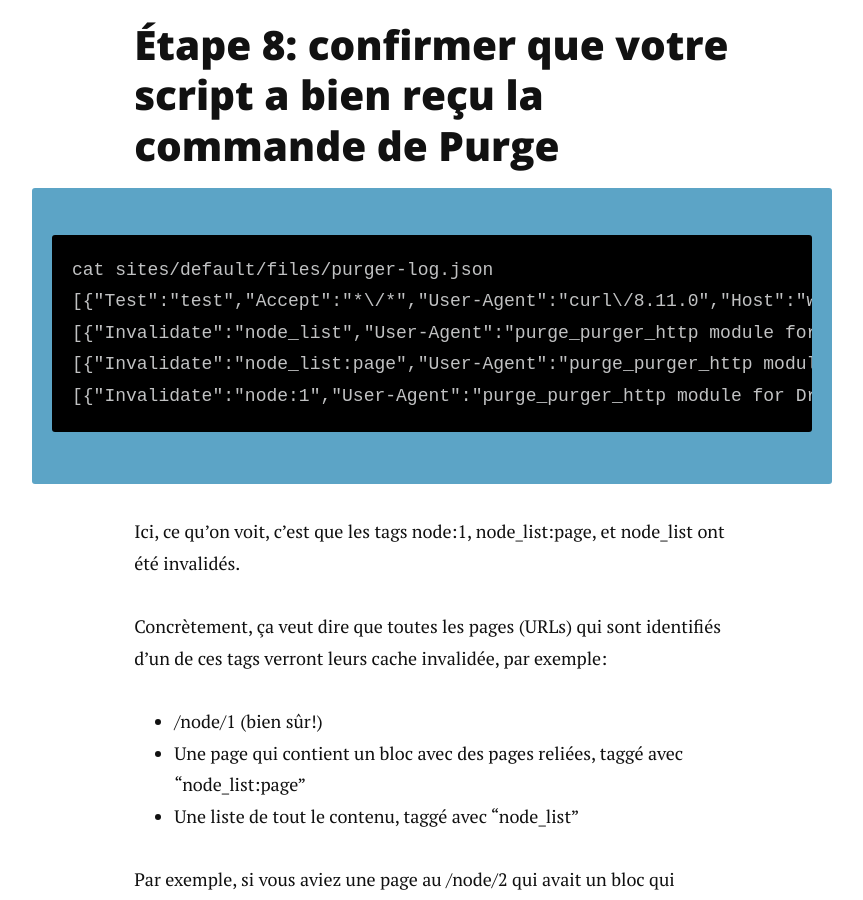
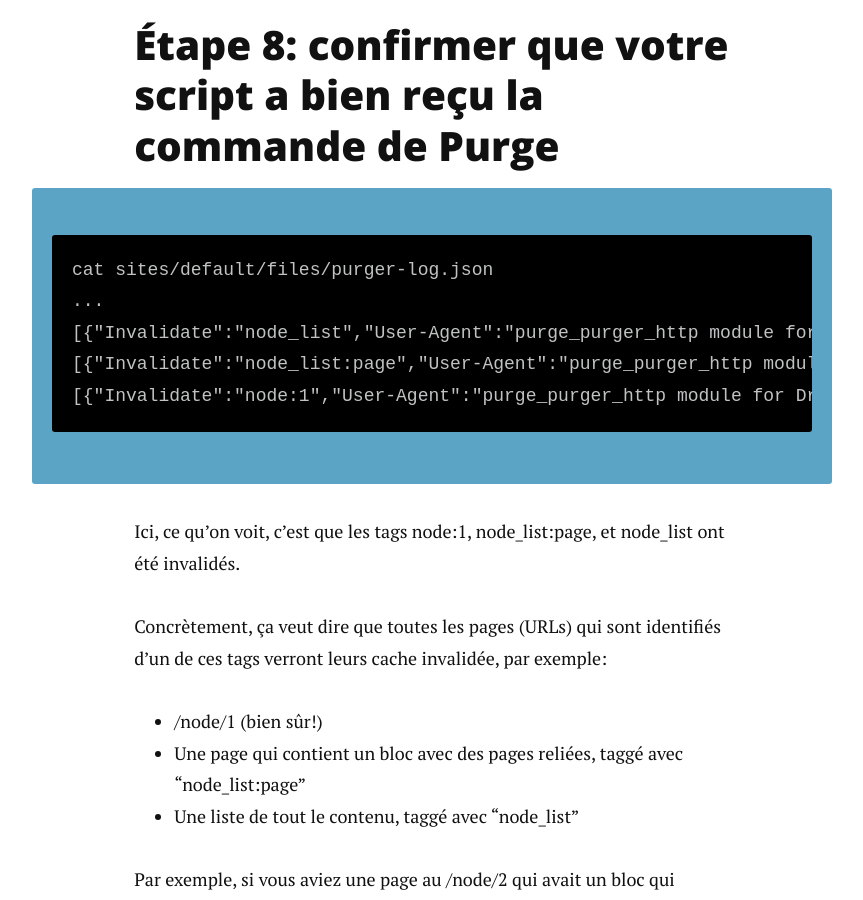
Before and after one commit to alberto56/dcycleblog, a Jekyll site: the page built from docs/_posts/2025-12-17-purge.md, in a window 1280 px wide and 900 px high, scrolled down 5356 px. Shown: the whole window, without its empty margins (208-1071 px from the left). Built offline with Jekyll 4.4.1, drawn with Linux system fonts in a browser that asks for light colours; comment, search, counter and statistics services are not loaded.

Commit message:
modif purge

```diff
--- a/docs/_posts/2025-12-17-purge.md
+++ b/docs/_posts/2025-12-17-purge.md
@@ -111,7 +111,7 @@ Vous verrez quelque chose comme:
 ## Étape 8: confirmer que votre script a bien reçu la commande de Purge
 
     cat sites/default/files/purger-log.json
-    [{"Test":"test","Accept":"*\/*","User-Agent":"curl\/8.11.0","Host":"webserver","Content-Length":"","Content-Type":""},1734707768]
+    ...
     [{"Invalidate":"node_list","User-Agent":"purge_purger_http module for Drupal 8.","Host":"webserver","Content-Length":"","Content-Type":""},1734707886]
     [{"Invalidate":"node_list:page","User-Agent":"purge_purger_http module for Drupal 8.","Host":"webserver","Content-Length":"","Content-Type":""},1734707886]
     [{"Invalidate":"node:1","User-Agent":"purge_purger_http module for Drupal 8.","Host":"webserver","Content-Length":"","Content-Type":""},1734707886]
```
